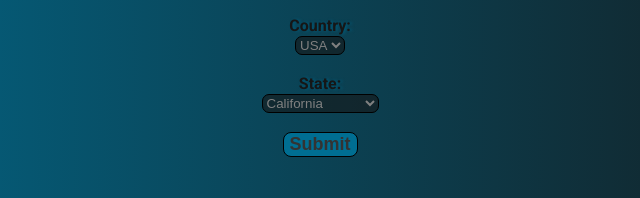
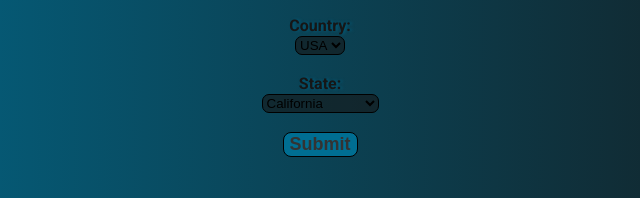
Before and after one commit to primoliso/surf-shark, a plain HTML site: page index.html in a window 1280 px wide. Shown: the part 782-980 px from the top of the page, 320-960 px from the left. Drawn offline with Linux system fonts and the light colour scheme.

Commit message:
Add files via upload

```diff
--- a/src/css/style.css
+++ b/src/css/style.css
@@ -34,15 +34,33 @@ input {
 #pais {
     border: 1px solid black;
     background-color: #16161698;
-    color: gray;
+    color: rgb(0, 0, 0);
     border-radius: 7px;
 }
 
 #estado {
     border: 1px solid black;
     background-color: #16161698;
-    color: gray;
+    color: rgb(0, 0, 0);
     border-radius: 7px;
+}
+
+::-webkit-scrollbar {
+    width: 8px;
+}
+
+::-webkit-scrollbar-track {
+    background: #f1f1f100;
+}
+
+::-webkit-scrollbar-thumb {
+    background-color: #88888800; /* Cor da barra de rolagem */
+    border-radius: 10px; /* Bordas arredondadas */
+    border: 0px solid #030303; /* Borda ao redor da barra de rolagem */
+}
+
+::-webkit-scrollbar-thumb:hover {
+    background: #050505; /* Cor quando o mouse está sobre a barra */
 }
 
 label {
```
